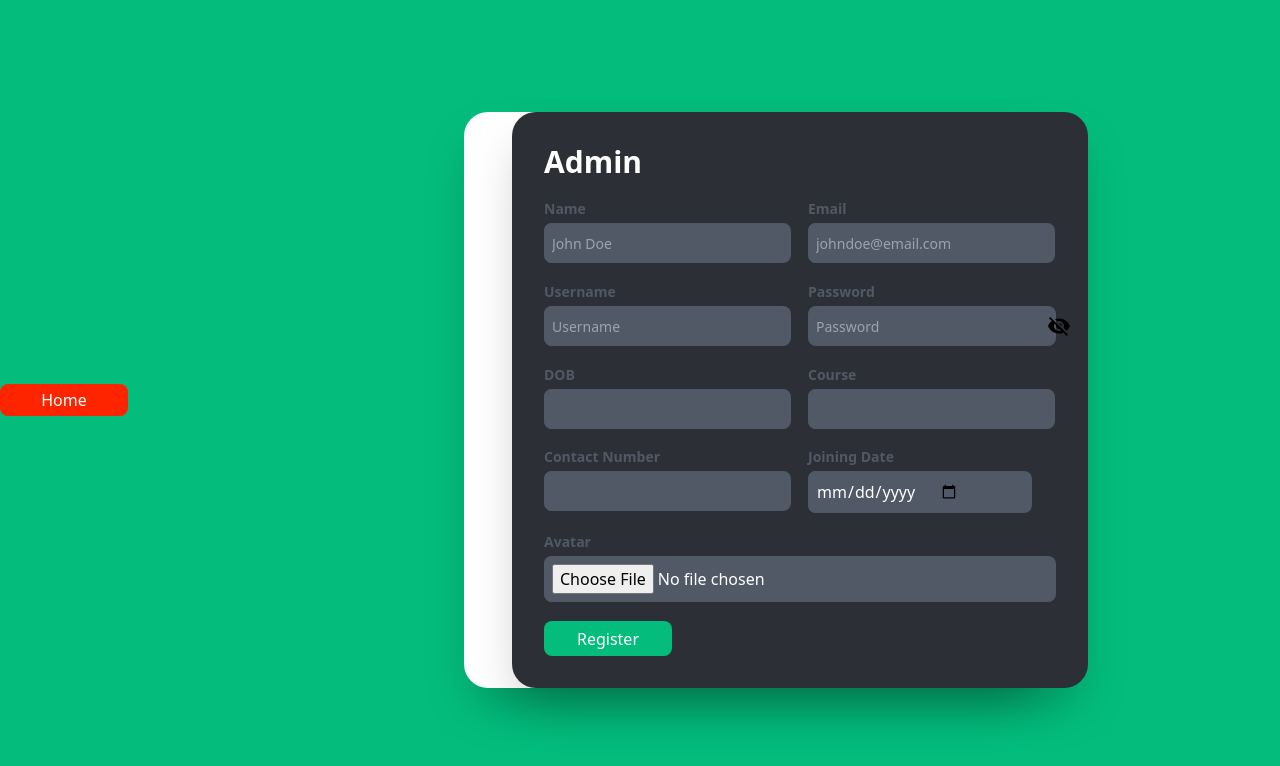
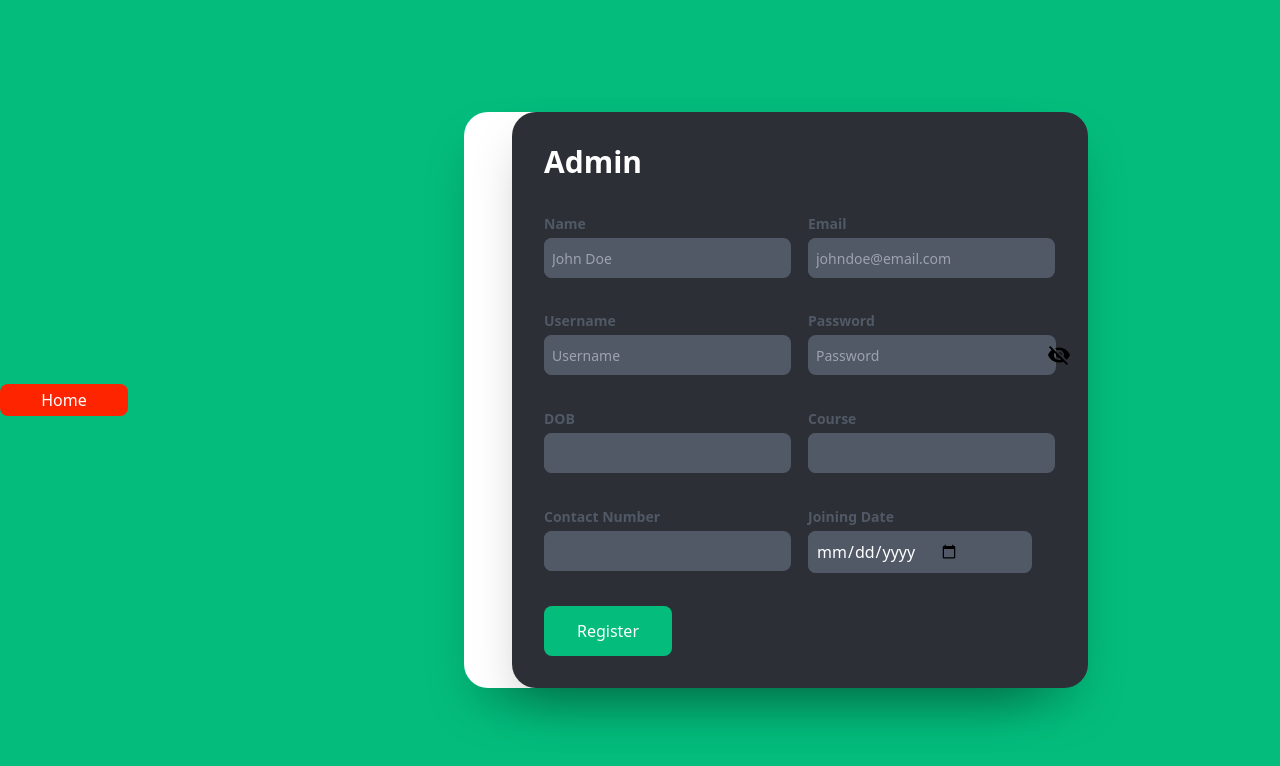
Before and after one commit to pkjchauhan1/GBPIET-Examination-Management, a React (Create React App) app in the folder client/: page /register/admin-register in a window 1280 px wide. Shown: the top 766 px of the page. Built offline with nearby package versions, Linux system fonts and the light colour scheme.

Commit message:
project setup by Ajay

```diff
--- a/client/src/components/admin/addAdmin/Body.js
+++ b/client/src/components/admin/addAdmin/Body.js
@@ -20,7 +20,6 @@ const Body = () => {
     email: "",
     course: "",
     contactNumber: "",
-    avatar: "",
   });
   useEffect(() => {
     if (Object.keys(store.errors).length !== 0) {
@@ -45,7 +44,6 @@ const Body = () => {
           email: "",
           course: "",
           contactNumber: "",
-          avatar: "",
           password: "",
           username: "",
         });
@@ -151,17 +149,6 @@ const Body = () => {
                     }
                   />
                 </div>
-                <div className={classes.adminForm3}>
-                  <h1 className={classes.adminLabel}>Avatar :</h1>
-
-                  <FileBase
-                    type="file"
-                    multiple={false}
-                    onDone={({ base64 }) =>
-                      setValue({ ...value, avatar: base64 })
-                    }
-                  />
-                </div>
               </div>
             </div>
             <div className={classes.adminFormButton}>
@@ -175,7 +162,6 @@ const Body = () => {
                     email: "",
                     course: "",
                     contactNumber: "",
-                    avatar: "",
                     joiningYear: Date().split(" ")[3],
                     password: "",
                     username: "",
--- a/client/src/components/admin/addFaculty/Body.js
+++ b/client/src/components/admin/addFaculty/Body.js
@@ -20,7 +20,6 @@ const Body = () => {
     email: "",
     course: "",
     contactNumber: "",
-    avatar: "",
     gender: "",
   });
 
@@ -47,7 +46,6 @@ const Body = () => {
           email: "",
           course: "",
           contactNumber: "",
-          avatar: "",
           gender: "",
         });
         dispatch({ type: SET_ERRORS, payload: {} });
@@ -198,17 +196,7 @@ const Body = () => {
                     }
                   />
                 </div> */}
-                <div className={classes.adminForm3}>
-                  <h1 className={classes.adminLabel}>Avatar :</h1>
 
-                  <FileBase
-                    type="file"
-                    multiple={false}
-                    onDone={({ base64 }) =>
-                      setValue({ ...value, avatar: base64 })
-                    }
-                  />
-                </div>
               </div>
             </div>
             <div className={classes.adminFormButton}>
@@ -222,7 +210,6 @@ const Body = () => {
                     email: "",
                     course: "",
                     contactNumber: "",
-                    avatar: "",
                     password: "",
                     username: "",
                   });
--- a/client/src/components/admin/addStudent/Body.js
+++ b/client/src/components/admin/addStudent/Body.js
@@ -22,7 +22,6 @@ const Body = () => {
     email: "",
     course: "",
     contact_number: "",
-    avatar: "",
     university_roll_no: "",
     university_enrollment_no: "",
     college_id: "",
@@ -56,7 +55,6 @@ const Body = () => {
           email: "",
           course: "",
           contact_number: "",
-          avatar: "",
           gender: "",
           year: "",
           father_name: "",
@@ -282,47 +280,6 @@ const Body = () => {
                   />
                 </div>
 
-
-
-                {/* <div className={classes.adminForm3}>
-                  <h1 className={classes.adminLabel}>
-                    Father's Contact Number :
-                  </h1>
-
-                  <input
-                    required
-                    placeholder="Father's Contact Number"
-                    className={classes.adminInput}
-                    type="number"
-                    value={value.father_contact_number}
-                    onChange={(e) =>
-                      setValue({
-                        ...value,
-                        father_contact_number: e.target.value,
-                      })
-                    }
-                  />
-                </div> */}
-
-                {/* <div className={classes.adminForm3}>
-                  <h1 className={classes.adminLabel}>
-                    Mother's Contact Number :
-                  </h1>
-
-                  <input
-                    required
-                    placeholder="Mother's Contact Number"
-                    className={classes.adminInput}
-                    type="number"
-                    value={value.motherContactNumber}
-                    onChange={(e) =>
-                      setValue({
-                        ...value,
-                        motherContactNumber: e.target.value,
-                      })
-                    }
-                  />
-                </div> */}
                 <div className={classes.adminForm3}>
                   <h1 className={classes.adminLabel}>Semester :</h1>
                   <Select
@@ -346,18 +303,6 @@ const Body = () => {
                     <MenuItem value="8">8</MenuItem>
                   </Select>
                 </div>
-
-                <div className={classes.adminForm3}>
-                  <h1 className={classes.adminLabel}>Avatar :</h1>
-
-                  <FileBase
-                    type="file"
-                    multiple={false}
-                    onDone={({ base64 }) =>
-                      setValue({ ...value, avatar: base64 })
-                    }
-                  />
-                </div>
               </div>
             </div>
             <div className={classes.adminFormButton}>
@@ -371,7 +316,6 @@ const Body = () => {
                     email: "",
                     course: "",
                     contact_number: "",
-                    avatar: "",
                     gender: "",
                     year: "",
                     father_name: "",
--- a/client/src/components/register/adminRegister/AdminRegister.js
+++ b/client/src/components/register/adminRegister/AdminRegister.js
@@ -13,7 +13,6 @@ const schema = yup
   .object({
     dob: yup.string().required(),
     name: yup.string().required(),
-    avatar: yup.string().required(),
     username: yup.string().required(),
     password: yup.string().required(),
     course: yup.string().required(),
@@ -27,7 +26,6 @@ const defaultValues = {
   dob: "",
   name: "",
   email: "",
-  avatar: "",
   username: "",
   password: "",
   course: "",
@@ -65,7 +63,6 @@ const AdminRegister = () => {
       dob,
       name,
       email,
-      avatar,
       username,
       password,
       course,
@@ -78,7 +75,6 @@ const AdminRegister = () => {
         dob,
         name,
         email,
-        avatar,
         username,
         password,
         course,
@@ -299,27 +295,7 @@ const AdminRegister = () => {
               />
             </div>
           </div>
-          <div className="space-y-1 col-span-2">
-            <p className="text-[#515966] font-bold text-sm">Avatar</p>
-            <div
-              className={`bg-[#515966] rounded-lg w-full flex  items-center ${
-                errors.avatar ? "border border-red-500" : ""
-              }`}
-            >
-              <Controller
-                name="avatar"
-                control={control}
-                rules={{ required: true }}
-                render={({ field }) => (
-                  <input
-                    type="file"
-                    className="bg-[#515966] text-white px-2 outline-none py-2 rounded-lg placeholder:text-sm"
-                    {...field}
-                  />
-                )}
-              />
-            </div>
-          </div>
+
           <button
             type="submit"
             className="w-32 hover:scale-105 transition-all duration-150 rounded-lg flex items-center justify-center text-white text-base py-1 bg-[#04bd7d]"
--- a/client/src/components/register/facultyRegister/FacultyRegister.js
+++ b/client/src/components/register/facultyRegister/FacultyRegister.js
@@ -11,7 +11,6 @@ import { useForm, Controller } from "react-hook-form";
 const schema = yup
   .object({
     name: yup.string().required(),
-    avatar: yup.string(),
     gender: yup.string().required(),
     course: yup.array().required(),
     contact_number: yup.string().required(),
@@ -23,7 +22,6 @@ const defaultValues = {
   name: "",
   email: "",
   gender: "",
-  avatar: "",
   contact_number: "",
   course: [],
 };
@@ -66,7 +64,6 @@ const FacultyRegister = () => {
     setLoading(true);
     const {
       name,
-      avatar,
       gender,
       course: [],
       contact_number,
@@ -76,7 +73,6 @@ const FacultyRegister = () => {
     dispatch(
       addFaculty({
         name,
-        avatar,
         gender,
         course: [],
         contact_number,
@@ -232,27 +228,7 @@ const FacultyRegister = () => {
               />
             </div>
           </div>
-          <div className="space-y-1 col-span-2">
-            <p className="text-[#515966] font-bold text-sm">Avatar</p>
-            <div
-              className={`bg-[#515966] rounded-lg w-full flex  items-center ${
-                errors.avatar ? "border border-red-500" : ""
-              }`}
-            >
-              <Controller
-                name="avatar"
-                control={control}
-                rules={{ required: true }}
-                render={({ field }) => (
-                  <input
-                    type="file"
-                    className="bg-[#515966] text-white px-2 outline-none py-2 rounded-lg placeholder:text-sm"
-                    {...field}
-                  />
-                )}
-              />
-            </div>
-          </div>
+
           <button
             type="submit"
             className="w-32 hover:scale-105 transition-all duration-150 rounded-lg flex items-center justify-center text-white text-base py-3 bg-[#04bd7d]"
--- a/client/src/components/register/studentRegister/StudentRegister.js
+++ b/client/src/components/register/studentRegister/StudentRegister.js
@@ -17,7 +17,6 @@ const schema = yup
     semester: yup.string().required(),
     university_roll_no: yup.string().required(),
     university_enrollment_no: yup.string().required(),
-    avatar: yup.string(),
     gender: yup.string(),
     father_name: yup.string(),
     contact_number: yup.string().required(),
@@ -30,7 +29,6 @@ const defaultValues = {
   name: "",
   email: "",
   course: [],
-  avatar: "",
   contact_number: "",
   year: "",
   semester: "",
@@ -47,7 +45,6 @@ const StudentRegister = () => {
   const [year, setYear] = useState("");
   const [semester, setSemester] = useState("");
   const [error, setError] = useState({});
-  const [avatar, setAvatar] = useState("");
   const [loading, setLoading] = useState(false);
   const [gender, setGender] = useState(undefined);
   const [course, selectCourse] = useState([]);
@@ -96,7 +93,6 @@ const StudentRegister = () => {
       name,
       email,
       course,
-      avatar,
       contact_number,
       year,
       semester,
@@ -112,7 +108,6 @@ const StudentRegister = () => {
         name,
         email,
         course,
-        avatar,
         contact_number,
         year,
         semester,
@@ -126,11 +121,11 @@ const StudentRegister = () => {
   };
 
   return (
-    <div className="bg-[#04bd7d] h-screen w-screen flex items-center justify-center px-4">
+    <div className="bg-[#04bd7d] h-screen w-screen flex items-center justify-center">
       <div className="grid grid-cols-2">
         <div
           className={`h-[40rem] w-full bg-white flex items-center justify-center ${
-            translate ? "translate-x-[25rem]" : ""
+            translate ? "translate-x-[24rem]" : ""
           }  duration-1000 transition-all rounded-3xl shadow-2xl`}
         >
           <h1 className="text-[3rem]  font-bold text-center">
@@ -305,19 +300,6 @@ const StudentRegister = () => {
           </div>
 
           <div className="space-y-1">
-            <p className="text-[#515966] font-bold text-sm">Avatar</p>
-            <div className="bg-[#515966] rounded-lg flex items-center w-full">
-              <input
-                required
-                type="file"
-                value={avatar}
-                onChange={(e) => setAvatar(e.target.value)}
-                className="bg-[#515966] text-white px-2 outline-none py-2 rounded-lg placeholder:text-sm"
-              />
-            </div>
-          </div>
-
-          <div className="space-y-1">
             <p className="text-[#515966] font-bold text-sm">
               University Roll No
             </p>
@@ -357,7 +339,7 @@ const StudentRegister = () => {
             </button>{" "}
             <a
               href="/"
-              className="w-36 hover:scale-105 transition-all duration-150 rounded-lg flex items-right justify-center text-white text-base py-1 bg-[#FF2400]"
+              className="w-32 hover:scale-105 transition-all duration-150 rounded-lg flex items-right justify-center text-white text-base py-1 bg-[#FF2400]"
             >
               Home
             </a>
```
